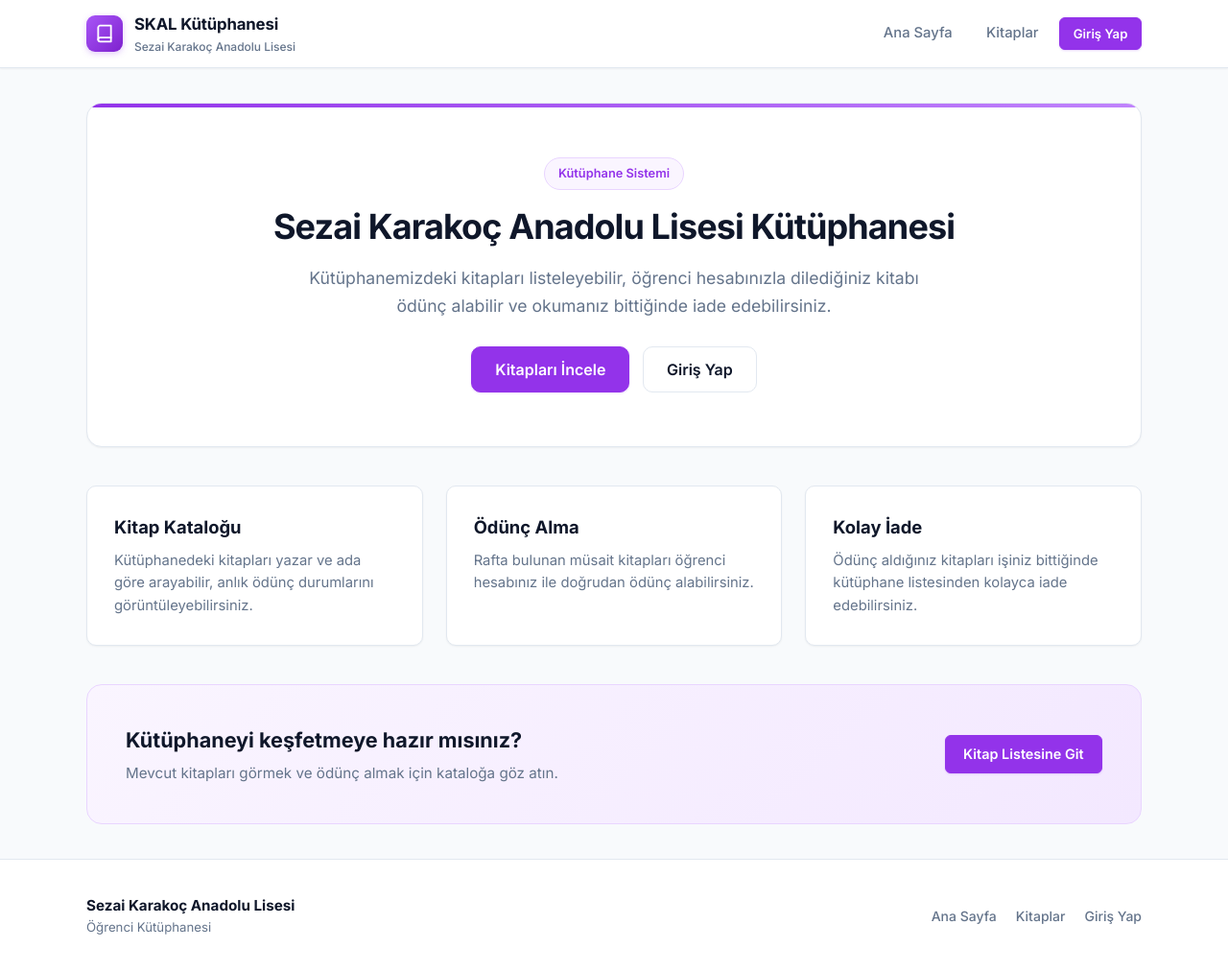
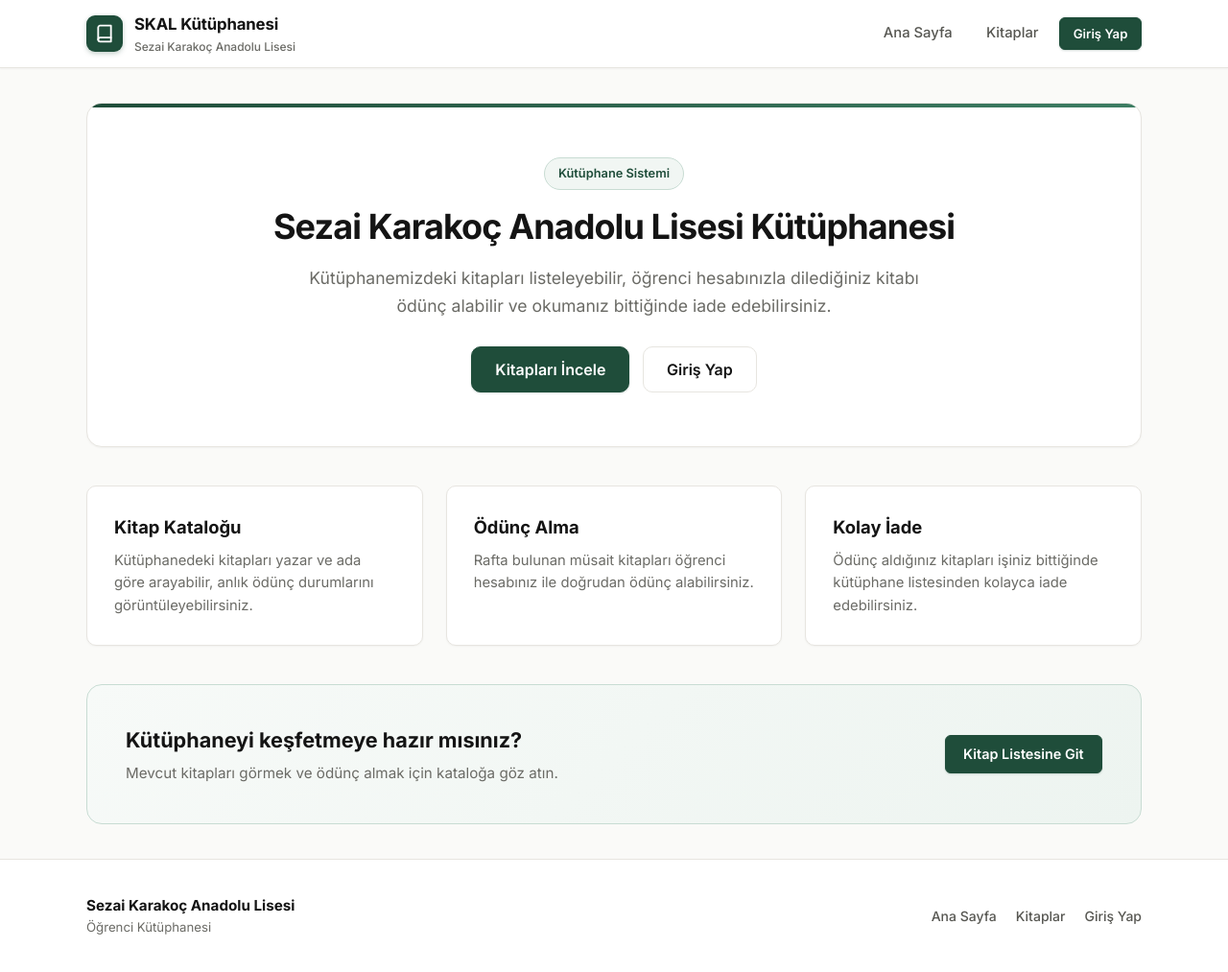
Before and after one commit to Woffluon/skallibrary, a Django app: page / in a window 1280 px wide. Shown: the whole page at 96% size. Run offline with Django 5.2, Linux system fonts and the light colour scheme.

Commit message:
Update frontend color palette to warm paper and forest green

```diff
--- a/library/static/library/css/style.css
+++ b/library/static/library/css/style.css
@@ -1,32 +1,40 @@
-/* Sezai Karakoç Anadolu Lisesi Kütüphanesi - Unfold Temalı Stil Dosyası */
+/* Sezai Karakoç Anadolu Lisesi Kütüphanesi - Sıcak Kâğıt & Koyu Yeşil Tasarım Paleti */
 
 :root {
-    --primary: #9333ea;
-    --primary-hover: #7e22ce;
-    --primary-light: #faf5ff;
-    --primary-border: #e9d5ff;
-    --secondary: #64748b;
-    --secondary-hover: #475569;
+    /* Kullanıcı Özel Tasarım Paleti */
+    --bg: #fafaf8;        /* hafif sıcak beyaz, kâğıt gibi */
     --surface: #ffffff;
-    --bg: #f8fafc;
-    --text: #0f172a;
-    --text-muted: #64748b;
-    --border: #e2e8f0;
-    --border-hover: #cbd5e1;
+    --fg: #141414;
+    --muted: #6b6b66;
+    --line: #e7e5e0;
+    --accent: #1f4d3a;    /* koyu yeşil, butonlar ve linkler */
+    --accent-hover: #163a2b;
 
-    --success: #16a34a;
-    --success-bg: #ecfdf5;
-    --success-border: #a7f3d0;
+    /* Semantik Değişken Eşleştirmeleri */
+    --text: var(--fg);
+    --text-muted: var(--muted);
+    --border: var(--line);
+    --border-hover: #d5d2cb;
+    --primary: var(--accent);
+    --primary-hover: var(--accent-hover);
+    --primary-light: #f1f6f3;
+    --primary-border: #c8dcd3;
+    --secondary: #575752;
+    --secondary-hover: #3d3d39;
 
-    --danger: #dc2626;
-    --danger-bg: #fef2f2;
+    --success: #1b5e20;
+    --success-bg: #edf7ee;
+    --success-border: #c8e6c9;
+
+    --danger: #991b1b;
+    --danger-bg: #fdf2f2;
     --danger-border: #fecaca;
 
-    --warning: #d97706;
-    --warning-bg: #fffbeb;
+    --warning: #92400e;
+    --warning-bg: #fef9ed;
     --warning-border: #fde68a;
 
-    --info: #0284c7;
+    --info: #075985;
     --info-bg: #f0f9ff;
     --info-border: #bae6fd;
 
@@ -35,10 +43,10 @@
     --radius-lg: 16px;
     --radius-full: 9999px;
 
-    --shadow-sm: 0 1px 2px 0 rgba(0, 0, 0, 0.05);
-    --shadow: 0 1px 3px 0 rgba(0, 0, 0, 0.06), 0 1px 2px -1px rgba(0, 0, 0, 0.06);
-    --shadow-md: 0 4px 6px -1px rgba(0, 0, 0, 0.07), 0 2px 4px -2px rgba(0, 0, 0, 0.04);
-    --shadow-lg: 0 10px 15px -3px rgba(0, 0, 0, 0.08), 0 4px 6px -4px rgba(0, 0, 0, 0.04);
+    --shadow-sm: 0 1px 2px 0 rgba(20, 20, 20, 0.04);
+    --shadow: 0 1px 3px 0 rgba(20, 20, 20, 0.05), 0 1px 2px -1px rgba(20, 20, 20, 0.04);
+    --shadow-md: 0 4px 6px -1px rgba(20, 20, 20, 0.06), 0 2px 4px -2px rgba(20, 20, 20, 0.03);
+    --shadow-lg: 0 10px 15px -3px rgba(20, 20, 20, 0.07), 0 4px 6px -4px rgba(20, 20, 20, 0.03);
 
     --transition: all 0.15s cubic-bezier(0.4, 0, 0.2, 1);
 }
@@ -61,16 +69,17 @@ body {
     min-height: 100vh;
     display: flex;
     flex-direction: column;
+    background-color: var(--bg);
 }
 
 a {
-    color: var(--primary);
+    color: var(--accent);
     text-decoration: none;
     transition: var(--transition);
 }
 
 a:hover {
-    color: var(--primary-hover);
+    color: var(--accent-hover);
 }
 
 img {
@@ -115,12 +124,12 @@ img {
     width: 38px;
     height: 38px;
     border-radius: 9px;
-    background: linear-gradient(135deg, #a855f7 0%, #7e22ce 100%);
+    background-color: var(--accent);
     color: #ffffff;
     display: inline-flex;
     align-items: center;
     justify-content: center;
-    box-shadow: 0 2px 6px rgba(147, 51, 234, 0.25);
+    box-shadow: 0 2px 5px rgba(31, 77, 58, 0.25);
     flex-shrink: 0;
 }
 
@@ -235,19 +244,19 @@ img {
 
 .btn:focus-visible {
     outline: none;
-    box-shadow: 0 0 0 3px rgba(147, 51, 234, 0.25);
+    box-shadow: 0 0 0 3px rgba(31, 77, 58, 0.2);
 }
 
 .btn-primary {
-    background-color: var(--primary);
+    background-color: var(--accent);
     color: #ffffff;
-    border-color: var(--primary);
-    box-shadow: 0 1px 2px rgba(147, 51, 234, 0.2);
+    border-color: var(--accent);
+    box-shadow: 0 1px 2px rgba(31, 77, 58, 0.2);
 }
 
 .btn-primary:hover {
-    background-color: var(--primary-hover);
-    border-color: var(--primary-hover);
+    background-color: var(--accent-hover);
+    border-color: var(--accent-hover);
     color: #ffffff;
 }
 
@@ -407,14 +416,14 @@ img {
     left: 0;
     right: 0;
     height: 4px;
-    background: linear-gradient(90deg, #9333ea 0%, #c084fc 100%);
+    background: linear-gradient(90deg, #1f4d3a 0%, #3d7d63 100%);
 }
 
 .hero-tag {
     display: inline-block;
     padding: 0.35rem 0.85rem;
     background-color: var(--primary-light);
-    color: var(--primary);
+    color: var(--accent);
     border: 1px solid var(--primary-border);
     border-radius: var(--radius-full);
     font-size: 0.8rem;
@@ -487,7 +496,7 @@ img {
 /* CTA Banner */
 
 .cta-banner {
-    background: linear-gradient(135deg, #faf5ff 0%, #f3e8ff 100%);
+    background: linear-gradient(135deg, #f7faf8 0%, #edf4f0 100%);
     border: 1px solid var(--primary-border);
     border-radius: var(--radius-lg);
     padding: 2.5rem;
```
Also changed, not shown: other parts of library/static/library/css/style.css (+21 -21 lines).
